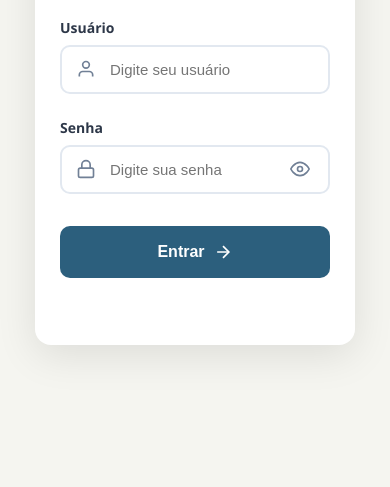
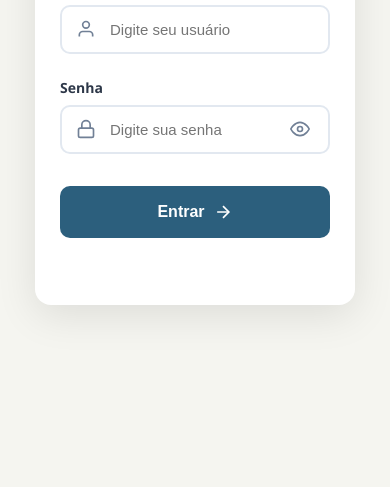
Before and after one commit to forsuspect/pisov2, a plain HTML site: page index.html in a window 390 px wide. Shown: the part 357-844 px from the top of the page. Drawn offline with Linux system fonts and the light colour scheme.

Commit message:
styles.css

```diff
--- a/styles.css
+++ b/styles.css
@@ -341,7 +341,7 @@ body {
 
 @media (max-width: 480px) {
  body {
-    margin-top: -20px;
+    margin-top: -60px;
     padding: 15px;
     align-items: center;
   }
```
